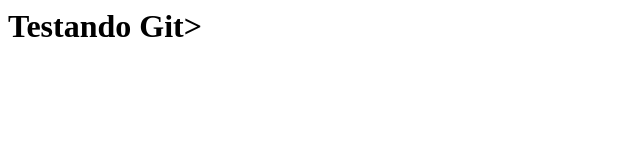
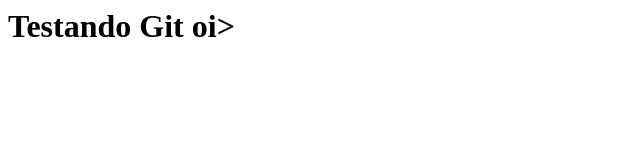
Before and after one commit to ElytonSilva/curso-git, a plain HTML site: page index.html in a window 1280 px wide. Shown: the full height of the page, 0-640 px from the left. Drawn offline with Linux system fonts and the light colour scheme.

```diff
--- a/index.html
+++ b/index.html
@@ -1,7 +1,7 @@
 <html>
 
 <body>
-	<h1>Testando Git></h1>
+	<h1>Testando Git oi></h1>
 </body>
 
 <head></head>
```
